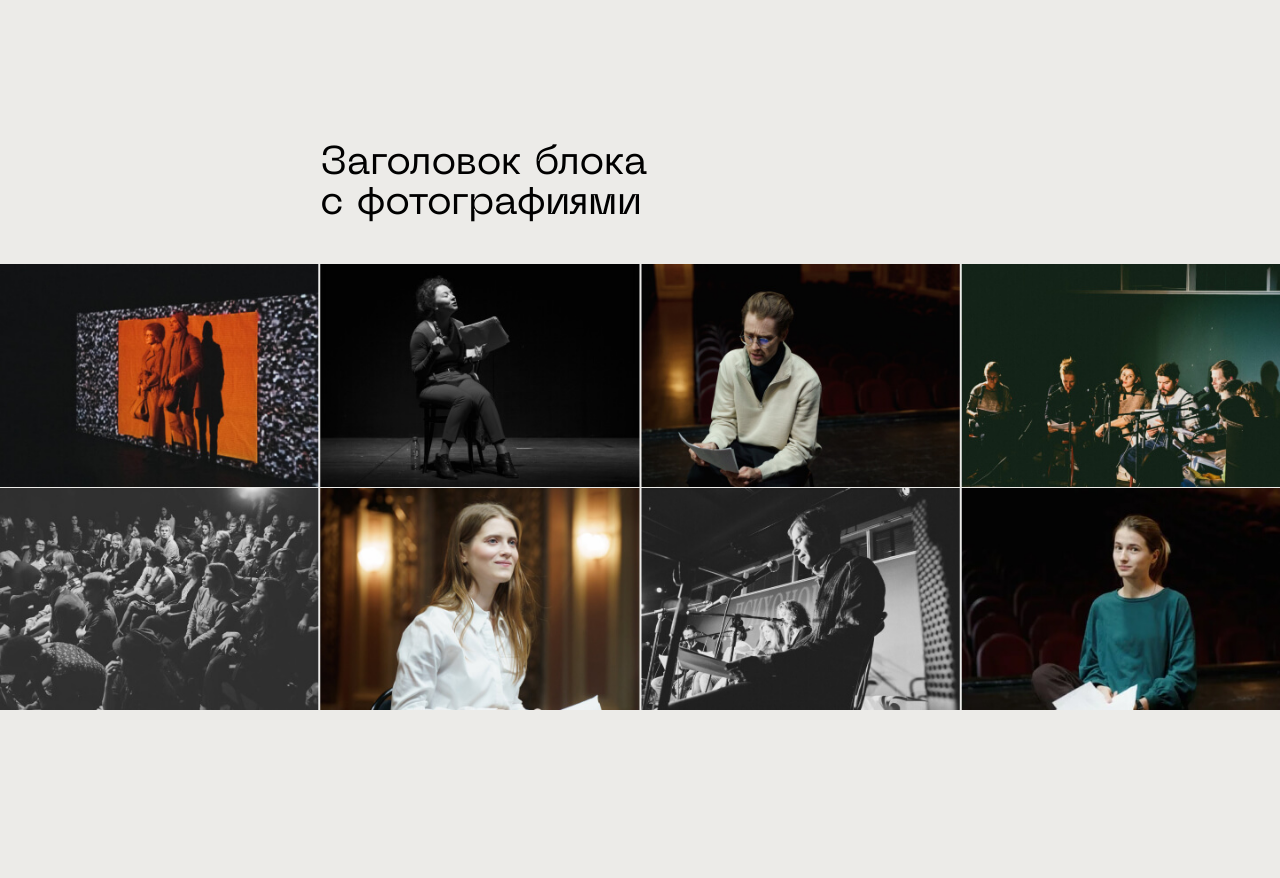
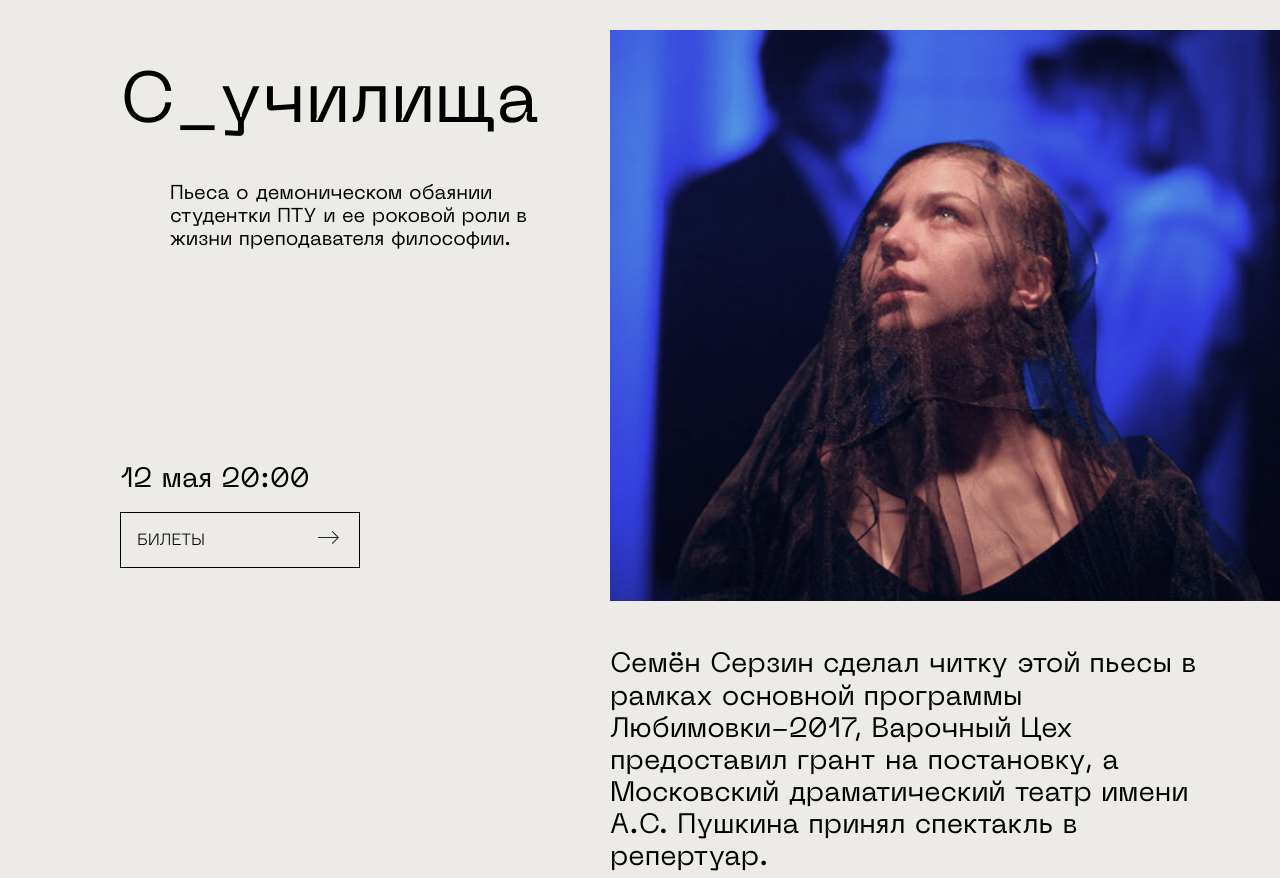
Before and after one commit to DimDimShishkov/Lubimovka, a plain HTML site: page index.html in a window 1280 px wide. Shown: the top 878 px of the page. Drawn offline with Linux system fonts and the light colour scheme.

Commit message:
block 1/2 without adaptive

```diff
--- a/index.html
+++ b/index.html
@@ -1,15 +1,40 @@
 <!DOCTYPE html>
 <html lang="ru">
+
 <head>
   <meta charset="UTF-8" />
   <meta name="viewport" content="width=device-width, initial-scale=1.0" />
   <link rel="stylesheet" href="./pages/index.css" />
   <title>Лендинг для фестиваля “Любимовка”</title>
 </head>
+
 <body class="page">
   <header class="header"></header>
 
   <main class="main">
+
+    <section class="play">
+      <div class="about-play">
+        <h1 class="about-play__title">С_училища</h1>
+        <p class="about-play__subtitle">Пьеса о демоническом обаянии студентки ПТУ и ее роковой роли в жизни
+          преподавателя
+          философии.</p>
+        <p class="about-play__time">12 мая 20:00</p>
+        <button class="order-btn">билеты
+          <a href="#">
+            <img src="./images/arrow-right.svg" alt="Переход по ссылке">
+          </a>
+        </button>
+
+      </div>
+      <img src="./images/about-play-img.jpg" alt="Обложка пьесы" class="play__image">
+      <div class="play__description">Семён Серзин сделал читку этой пьесы в рамках основной программы Любимовки-2017,
+        Варочный Цех предоставил грант на
+        постановку, а Московский драматический театр имени А.С. Пушкина принял спектакль в репертуар.</div>
+    </section>
+
+
+
     <section class="photos">
       <h4 class="photos__description">Заголовок блока
         с фотографиями</h4>
@@ -24,10 +49,12 @@
         <img src="./images/Rectangle 198 (1).jpg" alt="lady" class="photos__item" />
       </div>
     </section>
+
   </main>
 
   <footer class="footer"></footer>
 
   <script defer src="./scripts/index.js"></script>
 </body>
+
 </html>
--- a/pages/index.css
+++ b/pages/index.css
@@ -69,3 +69,84 @@
 .photos__item {
   width: 100%;
 }
+
+
+/* Блок 1-2*/
+
+.play {
+  margin-left: 120px;
+  margin-top: 30px;
+
+  display: grid;
+  justify-items: center;
+  align-items: center;
+  /*grid-template-columns: repeat(auto-fit, minmax(1fr, 720px));*/
+  grid-row-gap: 48px;
+  grid-column-gap: 60px;
+
+}
+
+.about-play {
+  max-width: 591px;
+}
+
+.play__description {
+  grid-row: 2;
+  grid-column: 2;
+  max-width: 591px;
+  font-family: "Neue Machina", Arial, sans-serif;
+  font-size: 28px;
+  font-weight: 400;
+  justify-self: start;
+}
+
+.about-play__title {
+  margin: 0;
+  top: 0;
+  max-width: 540px;
+  font-family: "Neue Machina", Arial, sans-serif;
+  font-size: 72px;
+  font-weight: 400;
+}
+
+.about-play__subtitle {
+  max-width: 380px;
+  margin: 37px 0 0 50px;
+  padding: 0;
+  font-family: "Neue Machina", Arial, sans-serif;
+  font-size: 20px;
+  font-weight: 400;
+}
+
+.about-play__time {
+  max-width: 420px;
+  margin: 212px 0 0 0;
+  padding: 0;
+  font-family: "Neue Machina", Arial, sans-serif;
+  font-size: 28px;
+  font-weight: 400;
+}
+
+.play__image {
+  object-fit: cover;
+  width: 100%;
+  max-height: 614px;
+}
+
+.order-btn {
+  width: 240px;
+  height: 56px;
+  outline: none;
+  border: 1px solid #000000;
+  margin-top: 16px;
+  font-family: "FormularLight", Arial, sans-serif;
+  font-size: 16px;
+  font-weight: 300;
+  text-transform: uppercase;
+  display: flex;
+  justify-content: space-between;
+  align-items: center;
+  padding: 16px 16px 18px 16px;
+  background-color: #ECEBE8;
+  cursor: pointer;
+}
```
Also changed, not shown: images/about-play-img.jpg (renamed from images/Rectangle 72 (1).jpg), images/arrow-left.svg (added), images/arrow-right.svg (added). Lines whose indentation alone changed are shown as unchanged.
